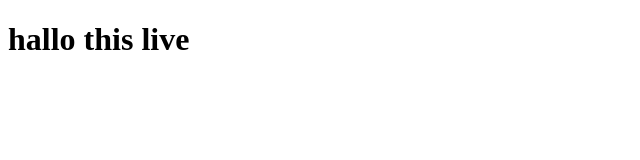
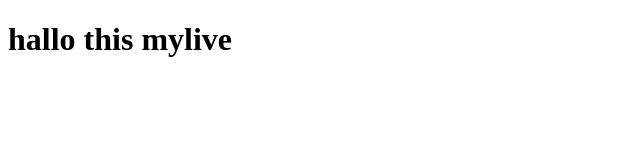
Before and after one commit to yukdesign/app-live-server, a website: page www/index.html in a window 1280 px wide. Shown: the whole page, without its empty margins (0-640 px from the left). Drawn offline with Linux system fonts and the light colour scheme.

Commit message:
update eka

```diff
--- a/www/index.html
+++ b/www/index.html
@@ -5,6 +5,6 @@
 	<title>Document</title>
 </head>
 <body>
-	<h1>hallo this live</h1>
+	<h1>hallo this mylive</h1>
 </body>
 </html>
```
